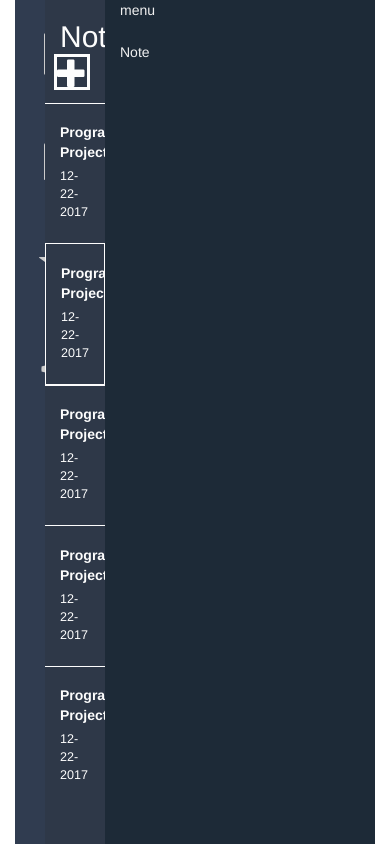
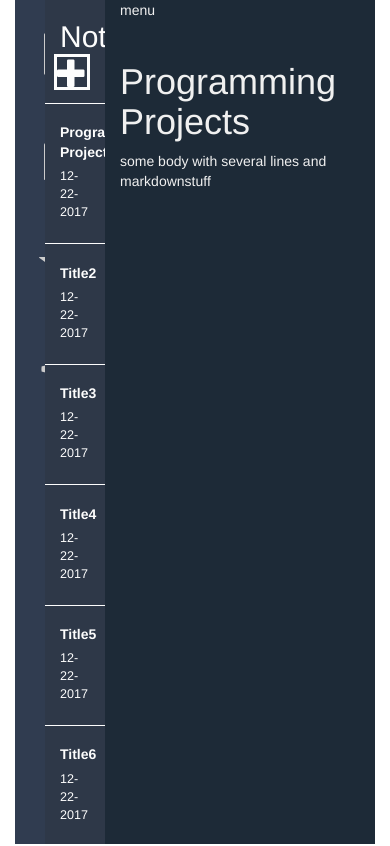
Before and after one commit to kmanuel/note_app, a website: page index.html in a window 390 px wide. Drawn offline with nearby package versions, Linux system fonts and the light colour scheme; some packages are replaced by stand-ins of ours.

Commit message:
move view parts into components

```diff
--- /dev/null
+++ b/app/app.js
@@ -0,0 +1 @@
+angular.module('noteApp', []);
--- /dev/null
+++ b/app/item/item.component.js
@@ -0,0 +1,12 @@
+angular
+    .module('noteApp')
+    .component('activeNote', {
+        templateUrl: 'app/item/item.template.html',
+        controller: function ActiveNoteController() {
+            this.activeNote = {
+                "id": "1",
+                "title": "Programming Projects",
+                "body": "some body\nwith several lines\nand\nmarkdownstuff"
+            };
+        }
+    });
--- /dev/null
+++ b/app/item/item.template.html
@@ -0,0 +1,11 @@
+<div id="note-top-menu" class="row">
+    <div class="col-xs-12">
+        menu
+    </div>
+</div>
+<div id="note" class="row">
+    <div class="col-xs-12">
+        <h1>{{ $ctrl.activeNote.title }}</h1>
+        <p>{{ $ctrl.activeNote.body }}</p>
+    </div>
+</div>
--- /dev/null
+++ b/app/item_list/item-list.component.js
@@ -0,0 +1,34 @@
+angular
+    .module('noteApp')
+    .component('noteList', {
+        templateUrl: 'app/item_list/item-list.template.html',
+        controller: function NoteListController() {
+            this.notes = [
+                {
+                    "id": "1",
+                    "title": "Programming Projects",
+                    "body": "some body\nwith several lines\nand\nmarkdownstuff"
+                }, {
+                    "id": "2",
+                    "title": "Title2",
+                    "body": "some body\nwith several lines\nand\nmarkdownstuff"
+                }, {
+                    "id": "3",
+                    "title": "Title3",
+                    "body": "some body\nwith several lines\nand\nmarkdownstuff"
+                }, {
+                    "id": "4",
+                    "title": "Title4",
+                    "body": "some body\nwith several lines\nand\nmarkdownstuff"
+                }, {
+                    "id": "5",
+                    "title": "Title5",
+                    "body": "some body\nwith several lines\nand\nmarkdownstuff"
+                }, {
+                    "id": "6",
+                    "title": "Title6",
+                    "body": "some body\nwith several lines\nand\nmarkdownstuff"
+                }
+            ];
+        }
+    });
--- /dev/null
+++ b/app/item_list/item-list.template.html
@@ -0,0 +1,9 @@
+<div id="item-side-head" class="row">
+    <div class="col-xs-12">
+        <h2>Notebooks <span id="new_button" class="glyphicon glyphicon-plus pull-right" aria-hidden="true"></span></h2>
+    </div>
+</div>
+<div class="row item" ng-repeat="note in $ctrl.notes">
+    <div class="col-xs-12 item-title">{{ note.title }}</div>
+    <div class="col-xs-12 item-date">12-22-2017</div>
+</div>
--- /dev/null
+++ b/app/side_menu/side-menu.component.js
@@ -0,0 +1,5 @@
+angular
+    .module('noteApp')
+    .component('sideMenu', {
+        templateUrl: 'app/side_menu/side-menu.template.html'
+    });
--- /dev/null
+++ b/app/side_menu/side-menu.template.html
@@ -0,0 +1,4 @@
+<span class="glyphicon glyphicon-file" aria-hidden="true"></span>
+<span class="glyphicon glyphicon-book" aria-hidden="true"></span>
+<span class="glyphicon glyphicon-star" aria-hidden="true"></span>
+<span class="glyphicon glyphicon-cog" aria-hidden="true"></span>
--- a/index.html
+++ b/index.html
@@ -12,54 +12,29 @@
     <link rel="stylesheet" href="./css/style.css">
     <title>Note</title>
 </head>
-<body>
+<body ng-app="noteApp">
+
 <div id="main-container" class="container-fluid">
+
     <div id="menu-side" class="col-xs-1 text-center">
-        <span class="glyphicon glyphicon-file" aria-hidden="true"></span>
-        <span class="glyphicon glyphicon-book" aria-hidden="true"></span>
-        <span class="glyphicon glyphicon-star" aria-hidden="true"></span>
-        <span class="glyphicon glyphicon-cog" aria-hidden="true"></span>
+        <side-menu></side-menu>
     </div>
+
     <div id="item-side" class="col-xs-2">
-        <div id="item-side-head" class="row">
-            <div class="col-xs-12">
-                <h2>Notebooks <span id="new_button" class="glyphicon glyphicon-plus pull-right"
-                                    aria-hidden="true"></span></h2>
-            </div>
-        </div>
-        <div class="row item">
-            <div class="col-xs-12 item-title">Programming Projects</div>
-            <div class="col-xs-12 item-date">12-22-2017</div>
-        </div>
-        <div class="row item active">
-            <div class="col-xs-12 item-title">Programming Projects</div>
-            <div class="col-xs-12 item-date">12-22-2017</div>
-        </div>
-        <div class="row item">
-            <div class="col-xs-12 item-title">Programming Projects</div>
-            <div class="col-xs-12 item-date">12-22-2017</div>
-        </div>
-        <div class="row item">
-            <div class="col-xs-12 item-title">Programming Projects</div>
-            <div class="col-xs-12 item-date">12-22-2017</div>
-        </div>
-        <div class="row item">
-            <div class="col-xs-12 item-title">Programming Projects</div>
-            <div class="col-xs-12 item-date">12-22-2017</div>
-        </div>
+        <note-list></note-list>
     </div>
+
     <div id="main" class="col-xs-9">
-        <div id="note-top-menu" class="row">
-            <div class="col-xs-12">
-                menu
-            </div>
-        </div>
-        <div id="note" class="row">
-            <div class="col-xs-12">
-                Note
-            </div>
-        </div>
+        <active-note></active-note>
     </div>
 </div>
+
+<script src="node_modules/angular/angular.js"></script>
+<script src="node_modules/angular-route/angular-route.js"></script>
+<script src="app/app.js"></script>
+<script src="app/side_menu/side-menu.component.js"></script>
+<script src="app/item_list/item-list.component.js"></script>
+<script src="app/item/item.component.js"></script>
+
 </body>
 </html>
```
